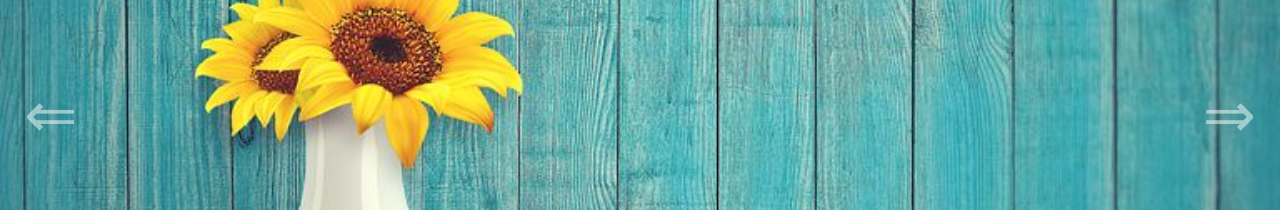
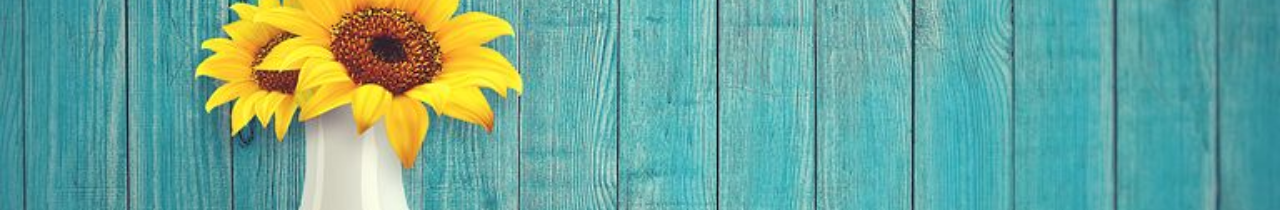
Before and after one commit to Ifelolla/Carousel, a plain HTML site: page index.html in a window 1280 px wide. Shown: the part 301-511 px from the top of the page. Drawn offline with Linux system fonts and the light colour scheme.

Commit message:
Update style.css
Correction

```diff
--- a/style.css
+++ b/style.css
@@ -48,7 +48,7 @@ body {
     padding: 0.5rem;
     background-color: (0,0,0,.1);
     border-radius: 0.5rem;
-    opacity:1;
+    opacity:0;
 }
 
 .btn:hover,.btn:focus{
```
